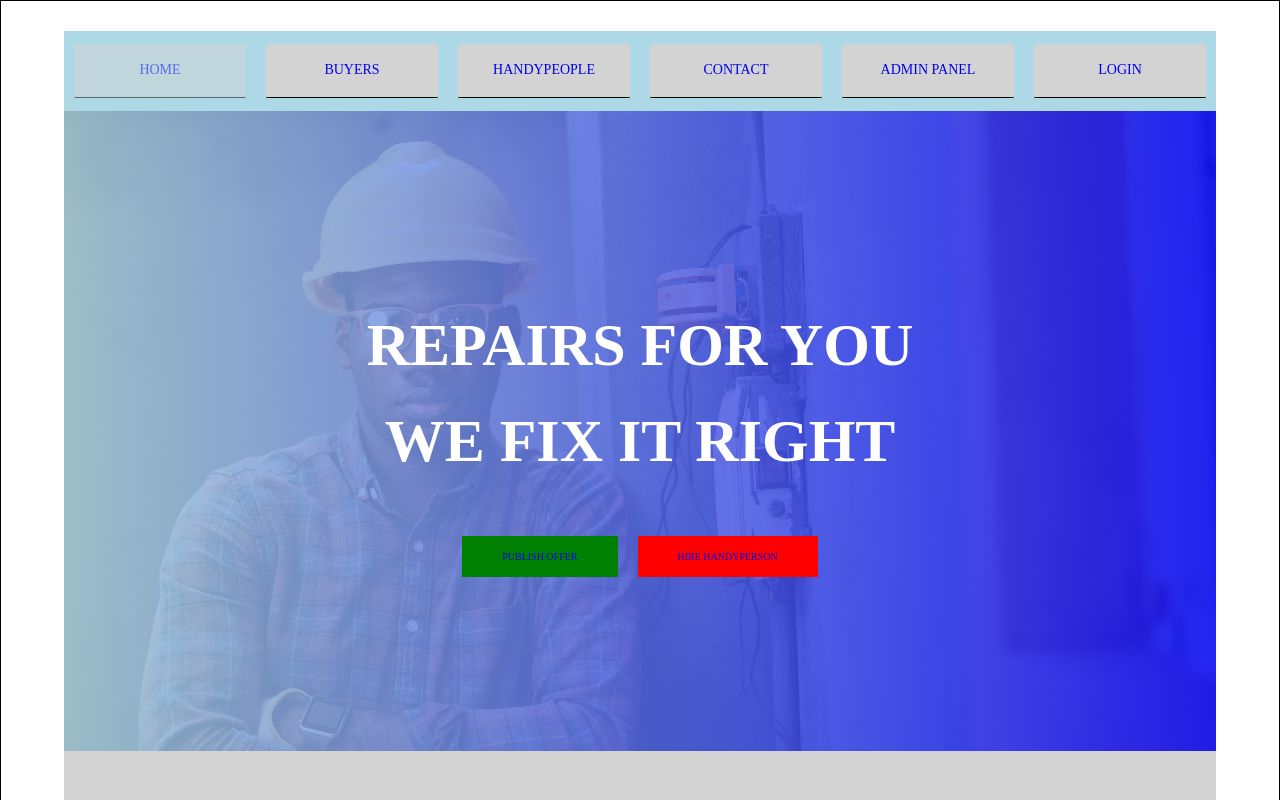
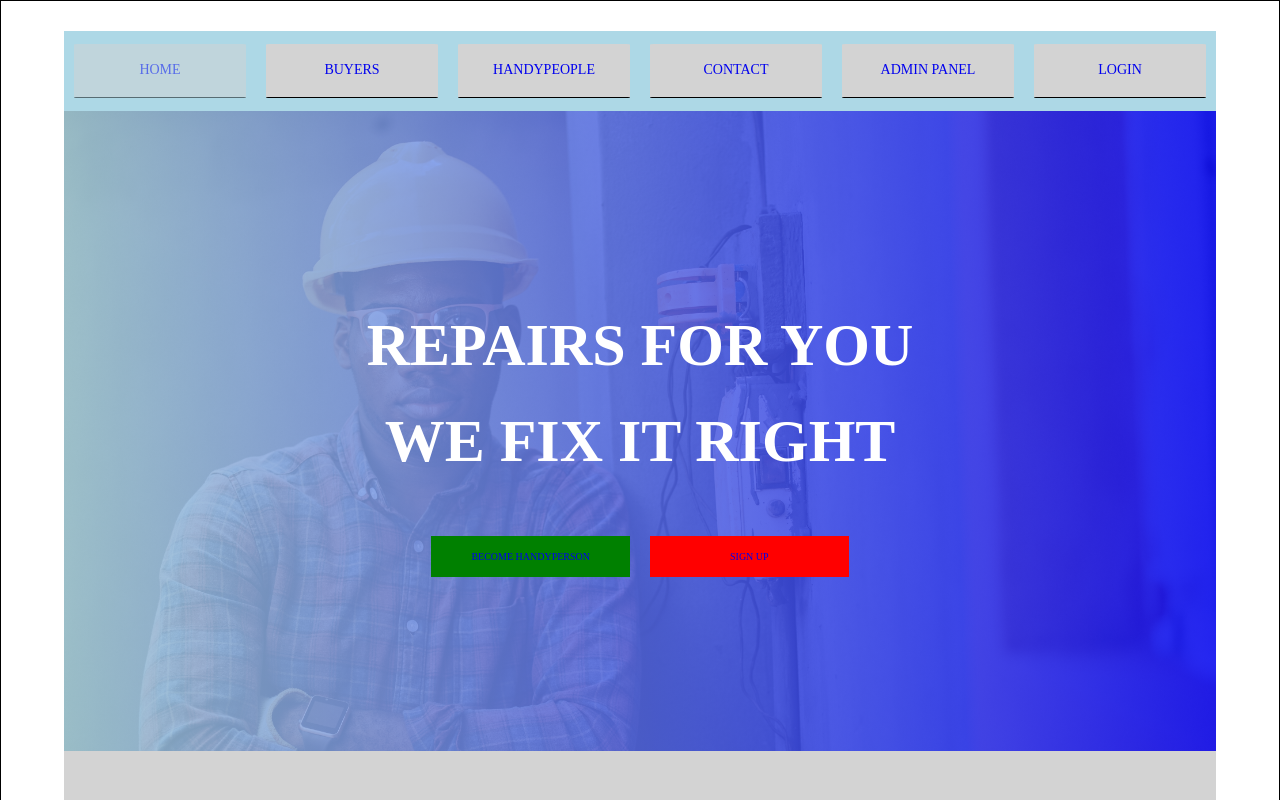
Before and after one commit to Pat-On/repairs_for_you, a React (Create React App) app in the folder client/: page / in a window 1280 px wide. Shown: the top 800 px of the page. Built offline with nearby package versions, Linux system fonts and the light colour scheme.

Commit message:
some small changes on the main page

```diff
--- a/client/src/components/mainPage/customersSection/CustomerSection.js
+++ b/client/src/components/mainPage/customersSection/CustomerSection.js
@@ -49,7 +49,7 @@ const CustomerSection = (props) => {
 
   if (commentArray.length === 3) {
     usersComments = commentArray.map((item) => (
-      <CustomerCommentMain item={item} />
+      <CustomerCommentMain key={item.user_name} item={item} />
     ));
   }
 
--- a/client/src/components/mainPage/primarySection/PrimarySection.js
+++ b/client/src/components/mainPage/primarySection/PrimarySection.js
@@ -14,8 +14,8 @@ const PrimarySection = (props) => {
           </span>
           <span className={classes.primary__heading__sub}>WE FIX IT RIGHT</span>
         </h1>
-        <Link to="/" className={`${classes.primary__button} ${classes.primary__button__publish}`}>Publish Offer</Link>
-        <Link to="/" className={`${classes.primary__button} ${classes.primary__button__hire}`}>Hire Handyperson</Link>
+        <Link to="/" className={`${classes.primary__button} ${classes.primary__button__publish}`}>Become Handyperson</Link>
+        <Link to="/" className={`${classes.primary__button} ${classes.primary__button__hire}`}>Sign Up</Link>
       </div>
     </div>
   );
--- a/client/src/components/mainPage/primarySection/PrimarySection.module.scss
+++ b/client/src/components/mainPage/primarySection/PrimarySection.module.scss
@@ -35,10 +35,11 @@
   }
 
   &__button {
-
+// display: block;
     text-transform: uppercase;
     text-decoration: none;
     padding: 1.5rem 4rem;
+
 
     &__publish {
         margin-right: 1rem;
@@ -48,6 +49,7 @@
     &__hire {
         margin-left: 1rem;
         background-color: red;
+        padding: 1.5rem 8rem;
     }
   }
 }
```
Also changed, not shown: client/src/components/mainPage/explanation/explanation.js (added), client/src/components/mainPage/explanation/explanation.module.scss (added).
